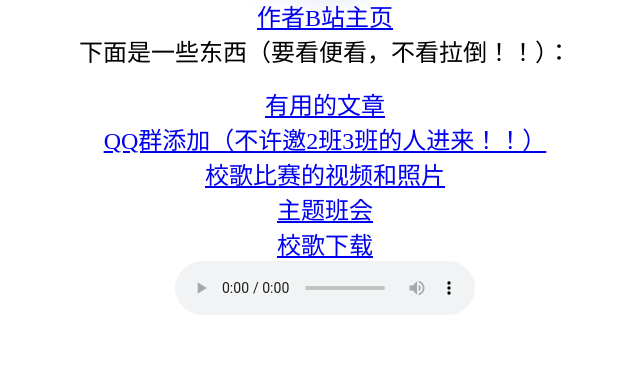
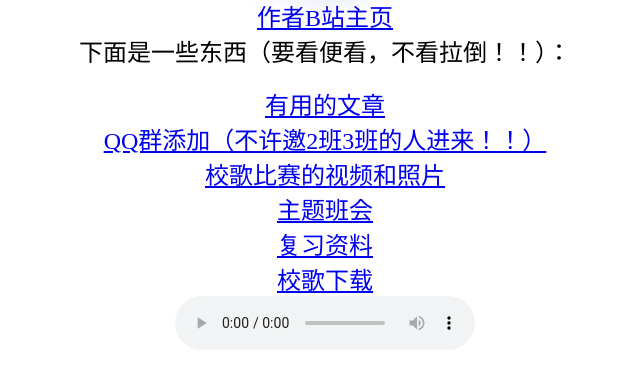
Before and after one commit to H2OaaaaaO2H/Class1Grade5, a plain HTML site: page index.html in a window 1280 px wide. Shown: the part 164-552 px from the top of the page, without its empty margins (315-955 px from the left). Drawn offline with Linux system fonts and the light colour scheme.

Commit message:
Update index.html

```diff
--- a/index.html
+++ b/index.html
@@ -90,6 +90,8 @@ background-attachment: fixed;"
 
 <center><font size="5"><a href="./zhutibanhui/index.html"target="_blank">主题班会</a></font> </center>
 
+<center><font size="5"><a href="./fuxi/index.html"target="_blank">复习资料</a></font> </center>
+
 <center><font size="5"><a href="./xiaoge.mp3" download="玉浦中心小学校歌" onclick="if(confirm('是否确定下载？')==false)return false;">校歌下载</a>
 
 <center><font size="5"><audio src="./xiaoge.mp3" controls="controls"></font> </center>
```
